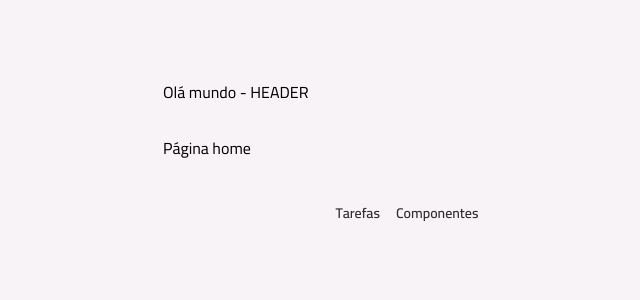
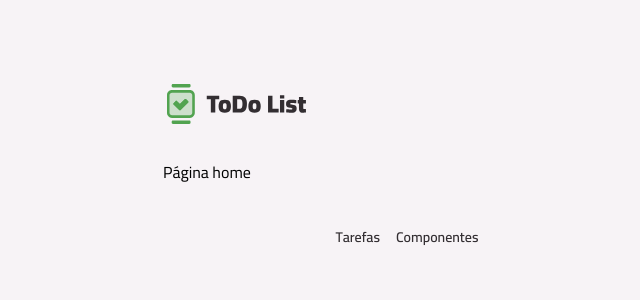
Before and after one commit to heloiseap/todo, a React (Vite) app: page / in a window 1280 px wide. Shown: the top 300 px of the page, without its empty margins (233-873 px from the left). Built offline with nearby package versions, Linux system fonts and the light colour scheme.

Commit message:
corpo do layout

```diff
--- /dev/null
+++ b/src/core-components/footer.tsx
@@ -0,0 +1,22 @@
+import { NavLink } from "react-router";
+import Text from "../components/text"
+
+export default function Footer() {
+    return (
+        <footer className="my-5 md:my-10">
+            <nav className="flex items-center justify-center gap-4">
+                <NavLink to="/">
+                    <Text variant="body-sm-bold" className="text-gray-300">
+                        Tarefas
+                    </Text>
+                </NavLink>
+
+                <NavLink to="/componentes">
+                    <Text variant="body-sm-bold" className="text-gray-300">
+                        Componentes
+                    </Text>
+                </NavLink>
+            </nav>
+        </footer>
+    )
+}
--- /dev/null
+++ b/src/core-components/header.tsx
@@ -0,0 +1,10 @@
+import Container from "../components/container";
+import Logo from "../assets/images/logo.svg?react"
+
+export default function Header() {
+    return (
+        <Container as="header" className="mt-3 md:mt-20">
+            <Logo className="h-9 md:h-12"/>
+        </Container>
+    )
+}
--- /dev/null
+++ b/src/core-components/main-content.tsx
@@ -0,0 +1,12 @@
+import React from "react"
+import { cx } from "class-variance-authority"
+
+interface MainContentProps extends React.ComponentProps<"main"> {}
+
+export default function MainContent({
+    children,
+    className,
+    ...props
+}: MainContentProps) {
+    return <main className={cx("mt-4 md:mt-8", className)} {...props}>{children}</main>
+}
--- a/src/pages/layout-main.tsx
+++ b/src/pages/layout-main.tsx
@@ -1,32 +1,19 @@
-import { NavLink, Outlet } from "react-router";
-import Text from "../components/text"
-import Container from "../components/container";
+import { Outlet } from "react-router";
+import Header from "../core-components/header";
+import MainContent from "../core-components/main-content";
+import Footer from "../core-components/footer";
 
 export default function LayoutMain() {
-    return <>
-        <Container as="header" className="mt-3 md:mt-20">
-            Olá mundo - HEADER
-        </Container>
+    return (
+        <>
+            <Header />
 
-        <main className="mt-4 md:mt-8">
-            <Outlet/>
-        </main>
+            <MainContent>
+                <Outlet />
+            </MainContent>
 
-        <footer className="my-5 md:my-10">
-            <nav className="flex items-center justify-center gap-4">
-                <NavLink to="/">
-                    <Text variant="body-sm-bold" className="text-gray-300">
-                        Tarefas
-                    </Text>
-                </NavLink>
+            <Footer />
 
-                <NavLink to="/componentes">
-                    <Text variant="body-sm-bold" className="text-gray-300">
-                        Componentes
-                    </Text>
-                </NavLink>
-            </nav>
-        </footer>
-
-    </>
+        </>
+    )
 }
```
